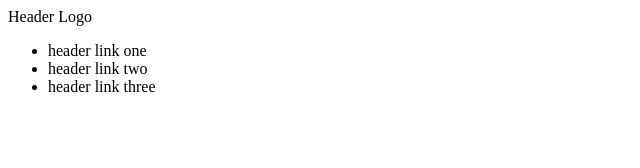
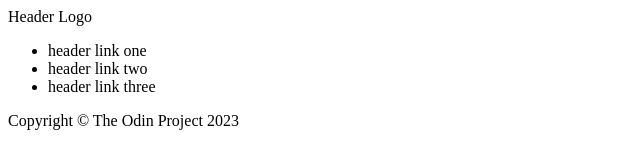
Before and after one commit to dzstraw/Odin-Landing-Page, a plain HTML site: page index.html in a window 1280 px wide. Shown: the whole page, without its empty margins (0-640 px from the left). Drawn offline with Linux system fonts and the light colour scheme.

Commit message:
Make footer

```diff
--- a/index.html
+++ b/index.html
@@ -33,5 +33,8 @@
 
         </div>
     </div>
+    <div class="footer">
+        Copyright © The Odin Project 2023
+    </div>
 </body>
 </html>
```
